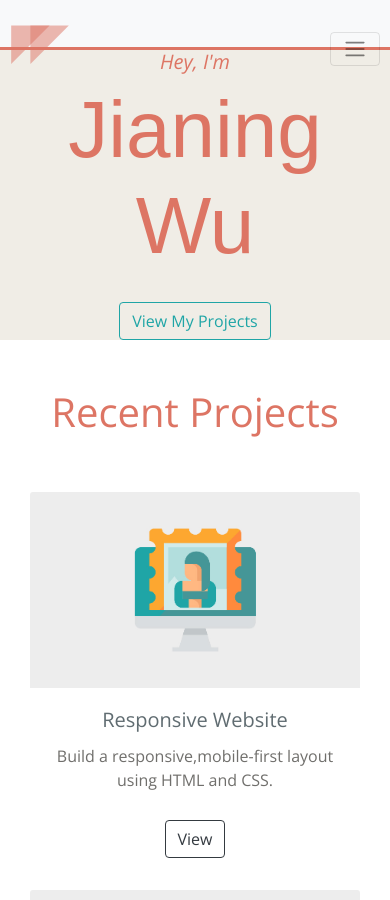
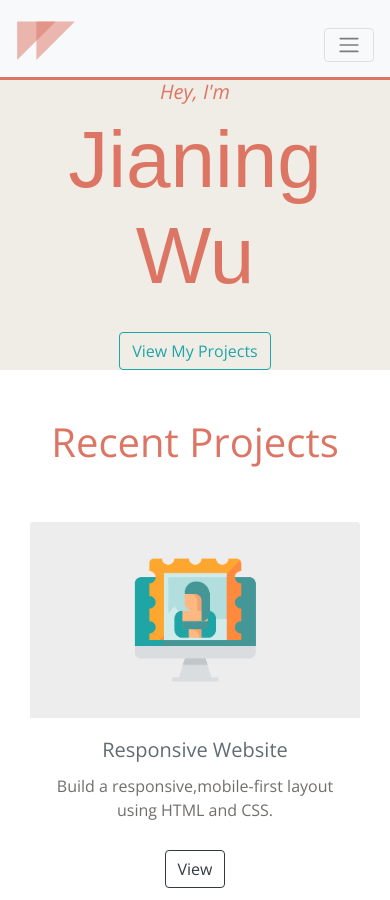
Before and after one commit to JIWU6498/wujenny.com, a Jekyll site: the page built from index.md, in a window 390 px wide and 900 px high. Built offline with Jekyll 4.4.1, drawn with Linux system fonts in a browser that asks for light colours; nearby versions of some CDN libraries; some web fonts are replaced.

Commit message:
remove navbar sm

```diff
--- a/assets/css/styles.css
+++ b/assets/css/styles.css
@@ -67,8 +67,7 @@ body {
   border-bottom: 3px solid #dd7564; }
   @media (max-width: 480px) {
     #nav {
-      height: 50px !important;
-      padding: 20px 10px !important; } }
+      height: 80px !important; } }
 
 .nav-item {
   font-size: 1.3em;
--- a/css/styles.css
+++ b/css/styles.css
@@ -67,8 +67,7 @@ body {
   border-bottom: 3px solid #dd7564; }
   @media (max-width: 480px) {
     #nav {
-      height: 50px !important;
-      padding: 20px 10px !important; } }
+      height: 80px !important; } }
 
 .nav-item {
   font-size: 1.3em;
--- a/scss/component/_navigation.scss
+++ b/scss/component/_navigation.scss
@@ -5,8 +5,8 @@
 
     border-bottom:3px solid $primary;
     @include media-query-s($break-s) {
-        height: 50px !important;
-        padding:20px 10px !important;
+        height: 80px !important;
+        // padding:20px 10px !important;
     }
 }
 
```
Also changed, not shown: 1 other file.
